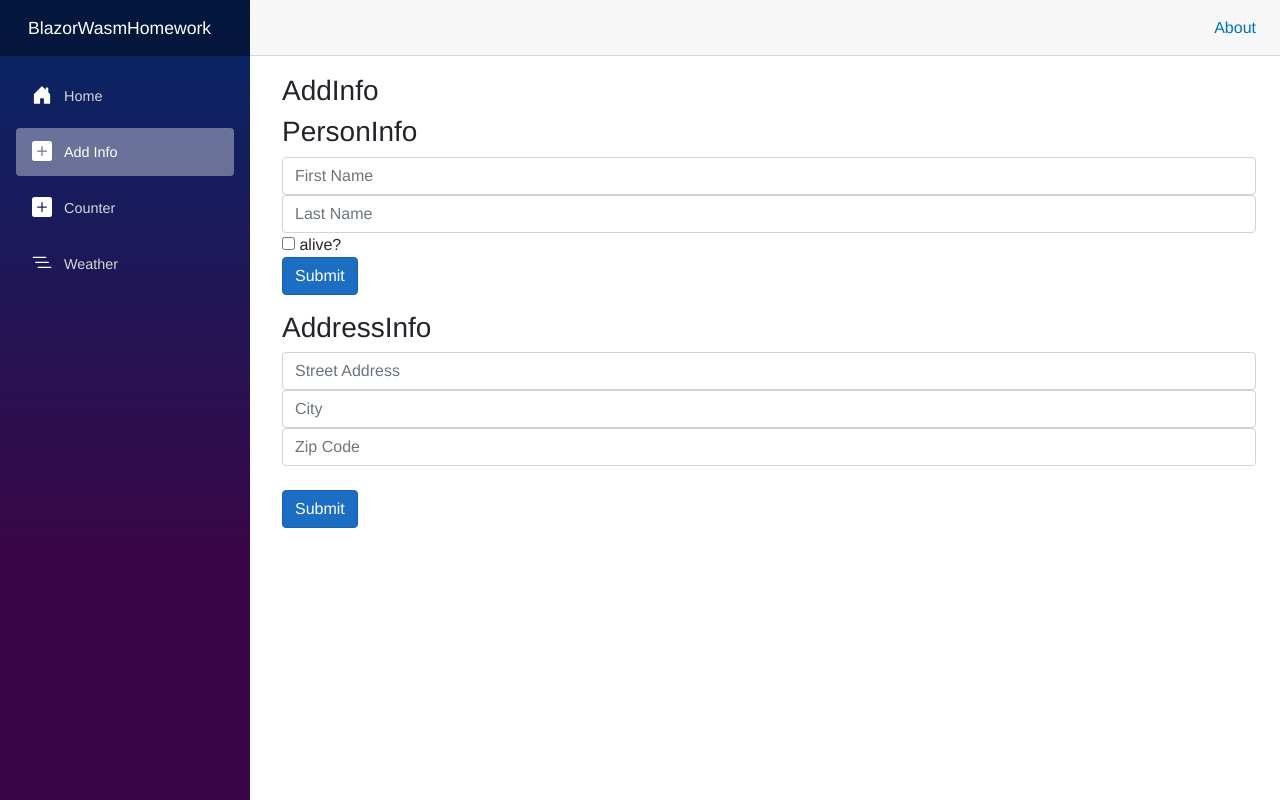
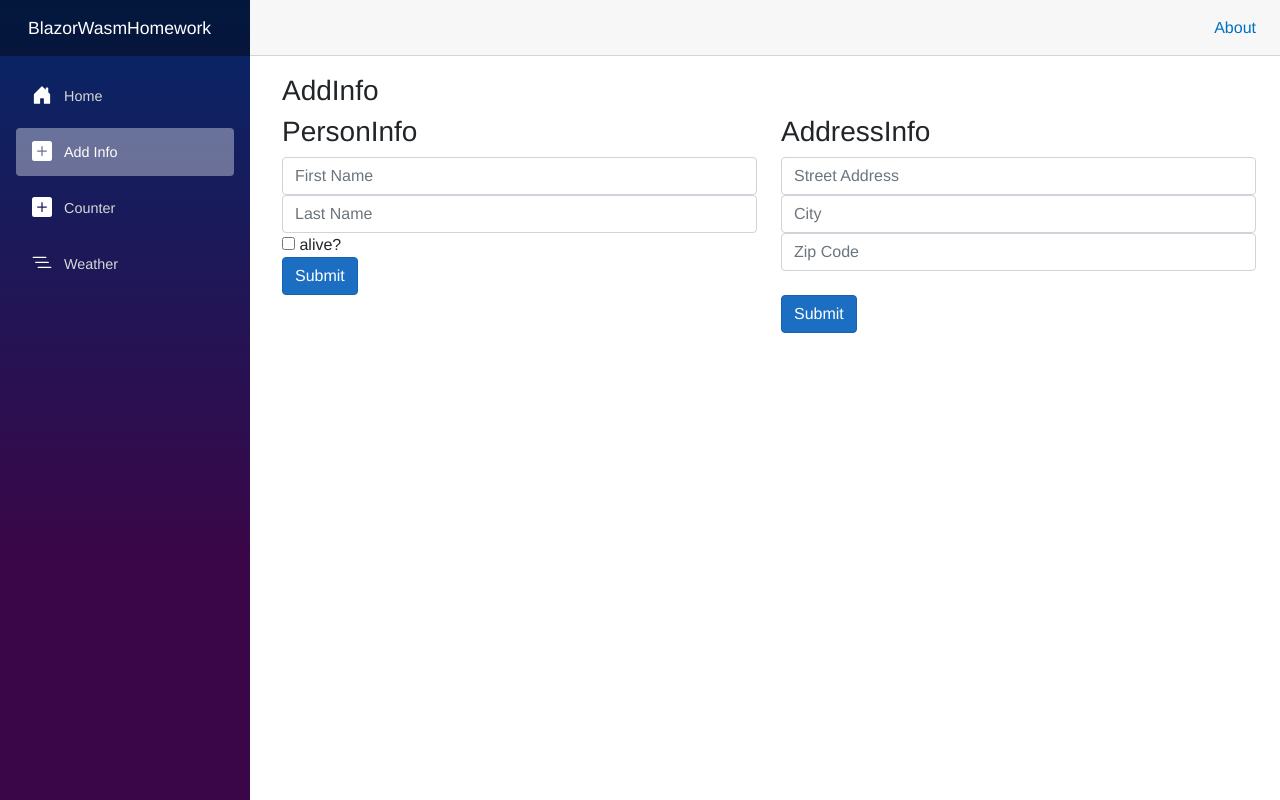
Before and after one commit to griminir/BlazorWasmHomeworkApp, an ASP.NET Core app: page /AddInfo in a window 1280 px wide. Run offline with ASP.NET Core 8, Linux system fonts and the light colour scheme; style sheets or scripts are compiled from the project's sources.

Commit message:
added som bootstrap for the page

```diff
--- a/BlazorWasmHomework/Pages/AddInfo.razor
+++ b/BlazorWasmHomework/Pages/AddInfo.razor
@@ -1,9 +1,13 @@
 @page "/AddInfo"
-<h3>AddInfo</h3>
 <PageTitle>Add your Info</PageTitle>
 
-<PersonInfo/>
-<AddressInfo/>
-@code {
+<h3>AddInfo</h3>
 
-}
+<div class="row">
+    <div class="col-6">
+        <PersonInfo/>
+    </div>
+    <div class="col-6">
+        <AddressInfo />
+    </div>
+</div>
```
